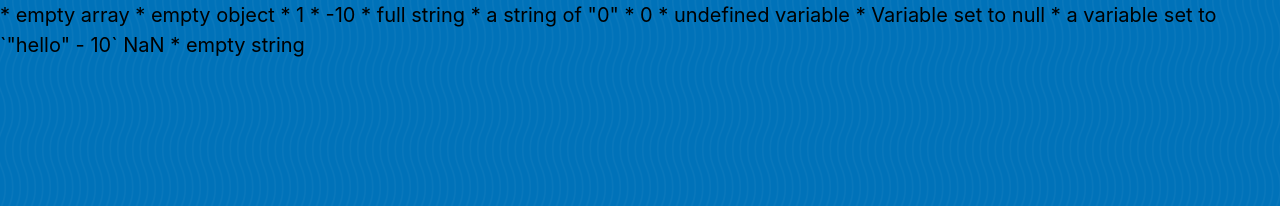
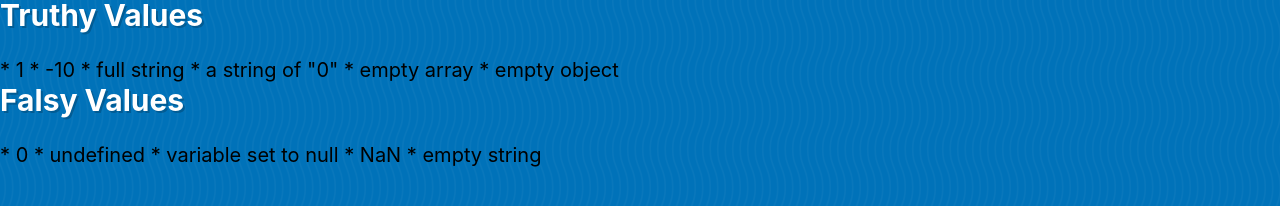
Before and after one commit to daynya/beginner-javascript, a website: page playground/if-statements.html in a window 1280 px wide. Drawn offline with Linux system fonts and the light colour scheme.

Commit message:
Flow control

```diff
--- a/playground/if-statements.html
+++ b/playground/if-statements.html
@@ -9,17 +9,22 @@
 </head>
 
 <body>
-  * empty array
-  * empty object
+
+  <h2>Truthy Values</h2>
   * 1
   * -10
   * full string
   * a string of "0"
+  * empty array
+  * empty object
+
+  <h2>Falsy Values</h2>
   * 0
-  * undefined variable
-  * Variable set to null
-  * a variable set to `"hello" - 10` NaN
+  * undefined
+  * variable set to null
+  * NaN
   * empty string
+
 
   <script>
 
@@ -31,6 +36,36 @@
       return slug;
     }
 
+    // second way:
+    // function slugify(sentece, lowercase) {
+    //  let slug = sentece. replace(/\s/g, '-');
+    //  if (lowercase){
+    //    return slug.toLowercase();
+    //  }
+    //  return slug;
+    //}
+
+    const name = 'wes';
+
+    if ('awesome'.includes(name)) {
+      console.log('Super cool awesome name!');
+    }
+
+    function nameIsAwesome(name) {
+      return 'awesome'.includes(name);
+    }
+
+    if (nameIsAwesome('wes')) {
+      console.log('Cool name wes');
+    }
+
+    const dog = 'snickers';
+    if(dog) {
+      console.log('you have a dog');
+    } else {
+      console.log('no dog for you');
+    }
+
   </script>
 </body>
 
```
